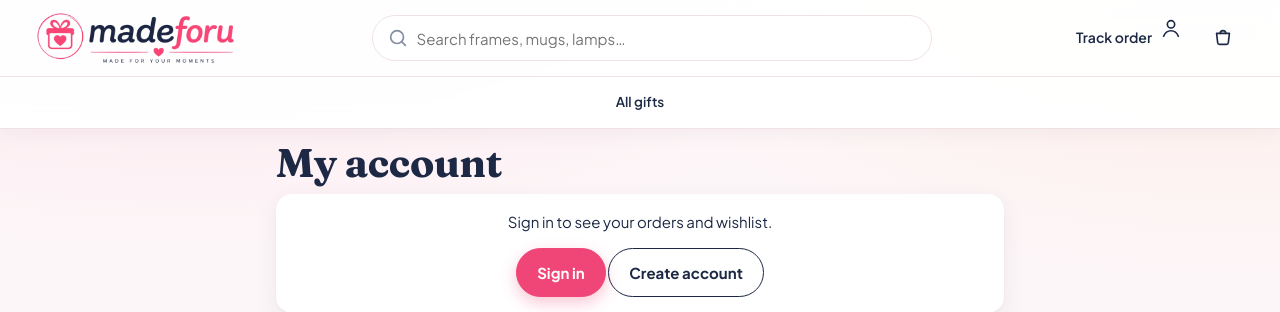
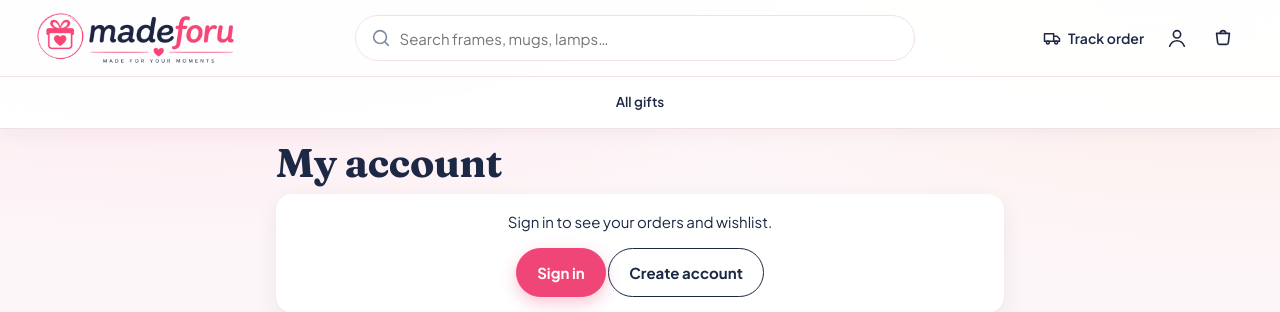
Before and after one commit to PranayReddy10/madeforu-app, a Laravel app: page /my-account in a window 1280 px wide. Shown: the top 312 px of the page. Run offline with Laravel 12, Linux system fonts and the light colour scheme; data that the repository does not hold is empty; some libraries are stand-ins or nearby versions.

Commit message:
Align Track order, account and cart in the desktop header
Co-Authored-By: Claude Opus 5.5 <noreply@anthropic.com>
Claude-Session: https://claude.ai/code/session_013rdGpdEihbEDvtkoWrSM8b

```diff
--- a/store/public/css/store.css
+++ b/store/public/css/store.css
@@ -1075,3 +1075,13 @@ body > .site-header, body > .site-footer, body > .announce { flex: none; }
     .toolbar .price-filter input { flex: 1 1 0; width: 0; min-width: 0; }
     .toolbar .price-filter .btn { flex: none; }
 }
+
+/* Header actions on laptops: Track order, account and cart on one centre line, same height */
+@media (min-width: 960px) {
+    .header-actions { gap: 4px; }
+    .header-actions .icon-btn.hide-mobile { display: inline-grid !important; }
+    .header-actions > .hdr-link { display: inline-flex !important; align-items: center; gap: 6px; height: 42px; padding: 0 12px; border-radius: 12px; font-weight: 600; font-size: 14px; line-height: 1; }
+    .header-actions > .hdr-link svg { width: 20px; height: 20px; }
+    .header-actions > .hdr-link:hover, .header-actions .icon-btn:hover { background: var(--rose-l); color: var(--rose-d); }
+    .header-actions .icon-btn svg { display: block; }
+}
--- a/store/resources/views/layouts/app.blade.php
+++ b/store/resources/views/layouts/app.blade.php
@@ -69,7 +69,7 @@
             <a href="{{ route('search') }}" class="icon-btn only-mobile" aria-label="Search">
                 <svg viewBox="0 0 24 24"><circle cx="11" cy="11" r="7"/><path d="m20 20-3.5-3.5"/></svg>
             </a>
-            <a href="{{ route('track') }}" class="hide-mobile">Track order</a>
+            <a href="{{ route('track') }}" class="hdr-link hide-mobile"><svg viewBox="0 0 24 24"><path d="M3 7h11v9H3zM14 10h4l3 3v3h-7z"/><circle cx="7" cy="17.5" r="1.8"/><circle cx="17" cy="17.5" r="1.8"/></svg><span>Track order</span></a>
             <a href="{{ route('account') }}" class="icon-btn hide-mobile" aria-label="My account">
                 <svg viewBox="0 0 24 24"><circle cx="12" cy="8" r="4"/><path d="M4 21c1.5-4 4.5-6 8-6s6.5 2 8 6"/></svg>
             </a>
```
